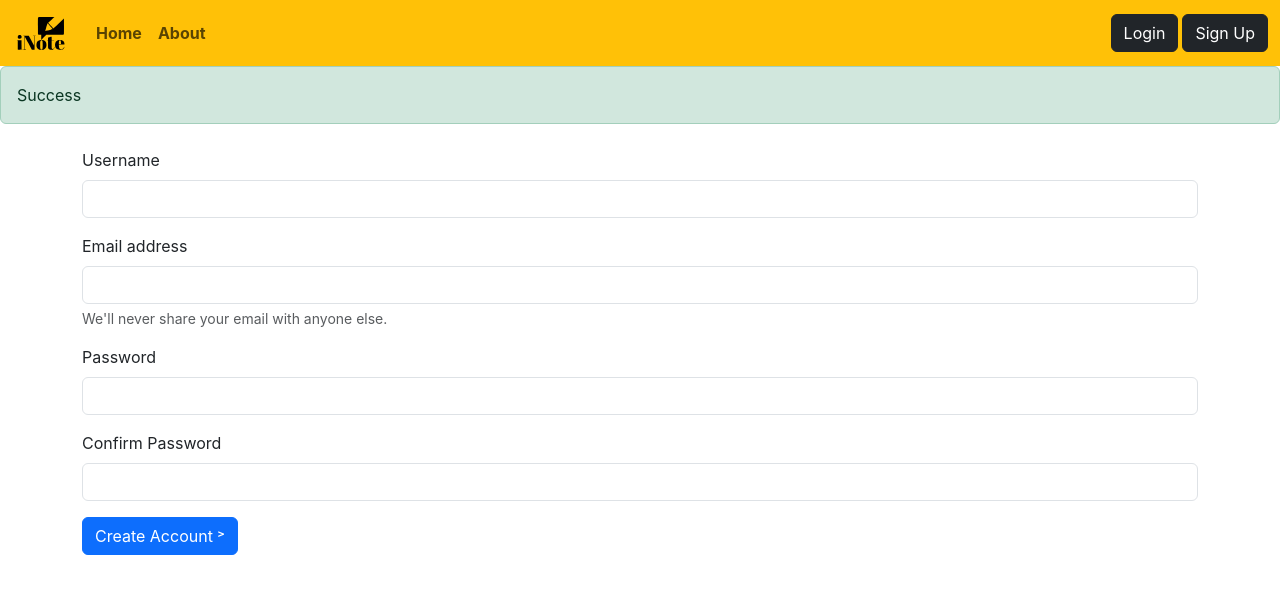
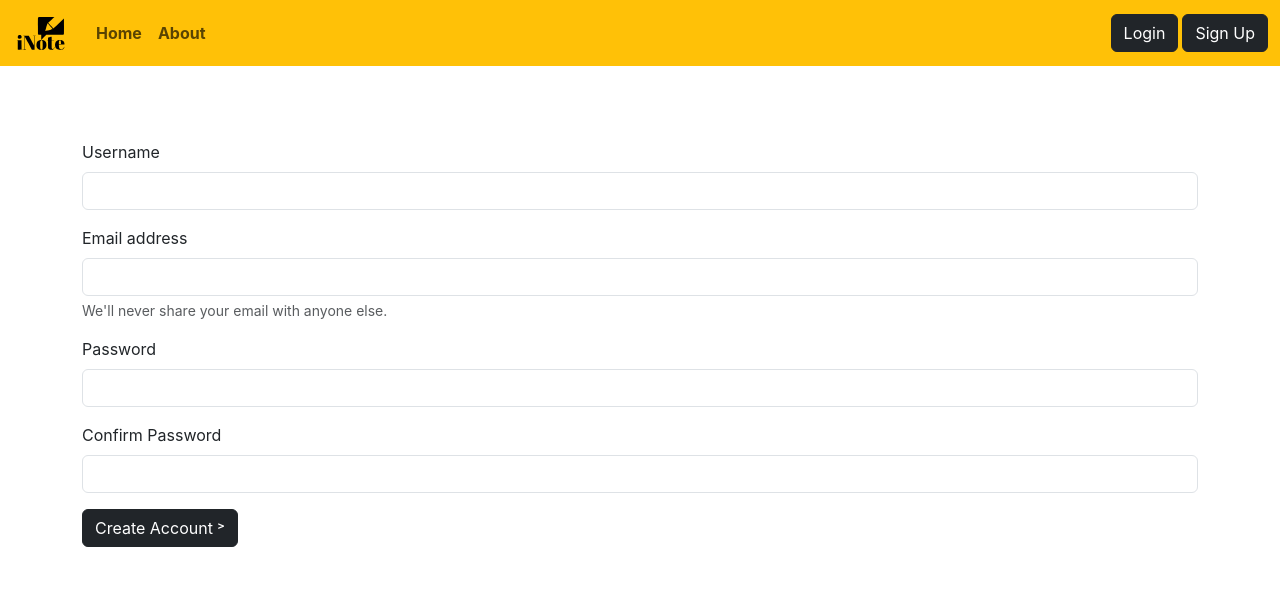
Before and after one commit to JB786/INote, a React (Create React App) app: page /signup in a window 1280 px wide. Shown: the top 594 px of the page. Built offline with nearby package versions, Linux system fonts and the light colour scheme.

Commit message:
set up alerts for user's actions

```diff
--- a/src/App.js
+++ b/src/App.js
@@ -7,19 +7,37 @@ import NoteState from './context/notes/NoteState';
 import Alert from './components/Alert';
 import Login from './components/Login';
 import SignUp from './components/SignUp';
+import { useState } from 'react';
 
 function App() {
+
+
+  const [alert, setAlert] = useState(null);
+
+  const showAlert = (message, type) => {
+
+    setAlert({
+      msg: message,
+      type: type
+    })
+
+    setTimeout(() => {
+      setAlert(null)
+    }, 2500)
+  }
+
+
   return (
     <NoteState>
       <Router>
         <Navbar />
-        <Alert message="Success" />
+        <Alert alert={alert} />
         <div className="container">
           <Routes>
-            <Route exact path='/' element={<Home />} />
+            <Route exact path='/' element={<Home showAlert={showAlert} />} />
             <Route exact path='/about' element={<About />} />
-            <Route exact path='/login' element={<Login/>} />
-            <Route exact path='/signup' element={<SignUp/>} />
+            <Route exact path='/login' element={<Login showAlert={showAlert} />} />
+            <Route exact path='/signup' element={<SignUp showAlert={showAlert} />} />
           </Routes>
         </div>
       </Router>
--- a/src/components/AddNote.js
+++ b/src/components/AddNote.js
@@ -2,7 +2,7 @@ import React, { useContext, useState } from 'react'
 import noteContext from '../context/notes/noteContext';
 
 
-function AddNote() {
+function AddNote(props) {
     const context = useContext(noteContext);
     const { addNote } = context;
 
@@ -23,6 +23,7 @@ function AddNote() {
             description: "",
             tag: ""
         })
+        props.showAlert("Note Created Successfully.", "success");
     }
 
     const handleClearClick = () => {
--- a/src/components/Alert.js
+++ b/src/components/Alert.js
@@ -1,14 +1,24 @@
 import React from 'react'
 
-function Alert(props) {
+const capitalize = (word) => {
+    if(word === "danger"){
+        word = "error";
+    }
+    // let lower = word.toLowerCase();
+    return word.charAt(0).toUpperCase() + word.slice(1);
+}
 
+export default function Alert(props) {
     return (
-        <div>
-            <div className="alert alert-success" role="alert">
-                {props.message}
-            </div>
+        <div style={{ height: "50px" }}>
+            {/* since we put the below content in div tag therefore we need to use {} for it to work because the below content is a JavaScipt and we cannot use it without {}     */}
+            {props.alert && <div className={`alert alert-${props.alert.type} alert-dismissible fade show role="alert" `}>
+                <strong>{capitalize(props.alert.type)}</strong>: {props.alert.msg}
+            </div>}
         </div>
     )
 }
 
-export default Alert
+// && operator is used for making the second statement null as well whenever first statement is null because if both conditions are satisfied only then && operator will return true.
+
+// CLS(Cummulative Layout Shift) - Here whenever we see alert our content shift downwards this is called CLS. CLS is not good factor for SEO(search engine optimasations) due to this our website won't rank in google. Therefore, we can remove CLS here by giving height to our alert.
--- a/src/components/Home.js
+++ b/src/components/Home.js
@@ -1,10 +1,11 @@
 import Notes from './Notes';
 
-function Home() {
+function Home(props) {
+  const {showAlert} = props;
 
   return (
     <>
-      <Notes/>
+      <Notes showAlert={showAlert} />
     </>
   )
 }
--- a/src/components/Login.js
+++ b/src/components/Login.js
@@ -1,7 +1,7 @@
 import React,{useState} from 'react'
 import { useNavigate } from 'react-router-dom';
 
-function Login() {
+function Login(props) {
 
     const [credentials, setCredentials] = useState({
         email: "",
@@ -32,9 +32,10 @@ function Login() {
             // save the auth-token and redirect
             localStorage.setItem("token", json.authtoken)
             navigate("/");
+            props.showAlert("Logged in Successfully.", "success");
           }
           else{
-            alert("Invalid Credentials!");
+            props.showAlert("Invalid Credentials!", "danger");
           }
     }
 
--- a/src/components/NoteItem.js
+++ b/src/components/NoteItem.js
@@ -18,7 +18,7 @@ function NoteItem(props) {
                 </div>
                 <div className="card-footer d-flex justify-content-between bg-warning">
                     <i className="fa-solid fa-pen-to-square" onClick={()=>{updateNote(note)}}></i>
-                    <i className='fas fa-eraser' onClick={()=>{deleteNote(note._id)}}></i>
+                    <i className='fas fa-eraser' onClick={()=>{deleteNote(note._id); props.showAlert("Deleted Successfully.","success")}}></i>
                 </div>
             </div>
         </div>
--- a/src/components/Notes.js
+++ b/src/components/Notes.js
@@ -3,7 +3,8 @@ import noteContext from '../context/notes/noteContext'
 import NoteItem from './NoteItem';
 import AddNote from './AddNote';
 
-function Notes() {
+function Notes(props) {
+    const {showAlert} = props;
     const context = useContext(noteContext);
     const { notes, getNotes, editNote } = context;
     const ref = useRef(null);
@@ -33,6 +34,7 @@ function Notes() {
     const handleEditClick = (events) => {
         editNote(note.id, note.etitle, note.edescription, note.etag)
         refClose.current.click();
+        showAlert("Updated Successfully.", "success");
     }
 
     const onChange = (events) => {
@@ -41,7 +43,7 @@ function Notes() {
 
     return (
         <>
-            <AddNote />
+            <AddNote showAlert={showAlert} />
 
             <button ref={ref} type="button" className="btn btn-primary d-none" data-bs-toggle="modal" data-bs-target="#exampleModal">
                 Launch demo modal
@@ -84,7 +86,7 @@ function Notes() {
                     {notes.length === 0 && "👀 No Entries Detected ✍️"}
                 </div>
                 {notes.map((note) => {
-                    return <NoteItem key={note._id} updateNote={updateNote} note={note} />
+                    return <NoteItem showAlert={showAlert} key={note._id} updateNote={updateNote} note={note} />
                 })}
             </div>
         </>
--- a/src/components/SignUp.js
+++ b/src/components/SignUp.js
@@ -1,7 +1,7 @@
 import React,{useState} from 'react'
 import { useNavigate } from 'react-router-dom';
 
-function SignUp() {
+function SignUp(props) {
 
 
   const [credentials, setCredentials] = useState({
@@ -35,13 +35,14 @@ function SignUp() {
         // save the auth-token and redirect
         localStorage.setItem("token", json.authtoken)
         navigate("/");
+        props.showAlert("Account Created Successfully. You are logged in now.", "success");
       }
       else {
-        alert("Invalid Credentials!");
+        props.showAlert("Please, Fill the fields carefully!", "danger");
       }
     }
     else{
-      alert("Confirm Password doesn't match! Enter Correctly.");
+      props.showAlert("Confirm Password doesn't match! Enter Correctly.", "warning");
     }
   }
 
@@ -70,7 +71,7 @@ function SignUp() {
           <label htmlFor="cpassword" className="form-label">Confirm Password</label>
           <input type="password" className="form-control" onChange={onChange} value={credentials.cpassword} id="cpassword" name='cpassword' autoComplete='new-password' minLength={8} maxLength={16} required />
         </div>
-        <button type="submit" className="btn btn-primary">Create Account ˃</button>
+        <button type="submit" className="btn btn-dark">Create Account ˃</button>
       </form>
     </div>
   )
```
